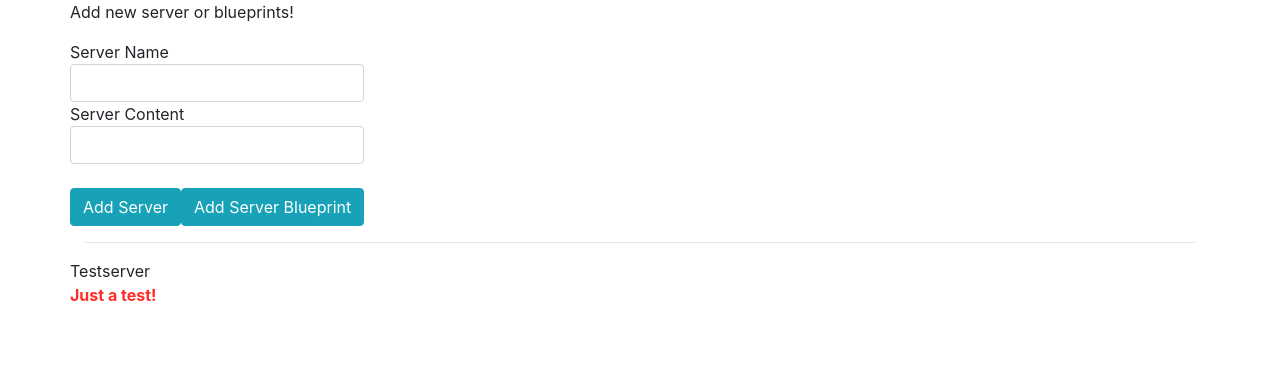
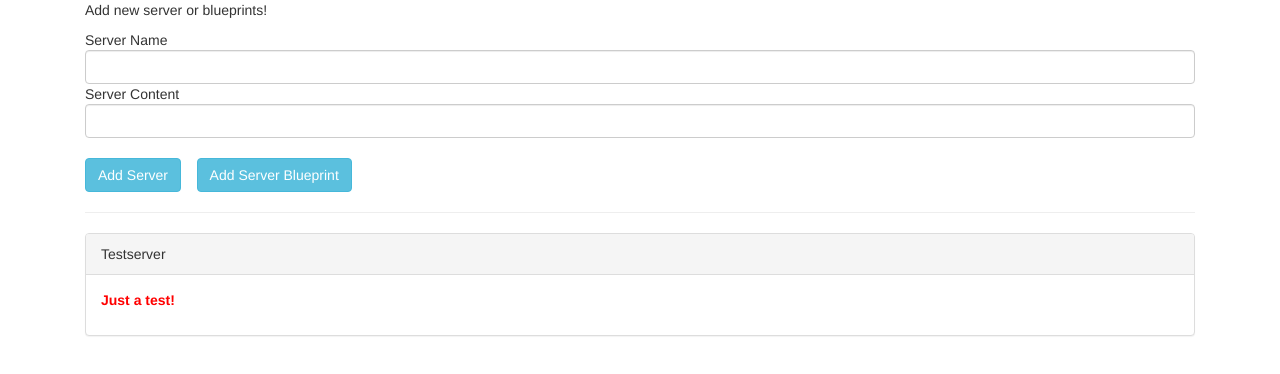
Before and after one commit to vishnuvanthala5546/Add-Server, an Angular app: page / in a window 1280 px wide. Shown: the top 374 px of the page. Built offline with nearby package versions, Linux system fonts and the light colour scheme.

Commit message:
063 Binding to Custom Events finally Add blue print and red print

```diff
--- a/src/app/cockpit/cockpit.component.html
+++ b/src/app/cockpit/cockpit.component.html
@@ -1,5 +1,5 @@
 <div class="row">
-  <div class="col-xs-12">
+  <div class="col-xl-12">
     <p>Add new server or blueprints!</p>
     <span>Server Name</span>
     <input type="text" class="form-control" [(ngModel)]="newServerName">
@@ -8,9 +8,9 @@
     <br>
     <button class="btn btn-info"
             (click)="onAddServer()">Add Server
-    </button>
+    </button> &nbsp;&nbsp;
     <button class="btn btn-info"
-            (click)="onAddBlueprint()">Add Server Blueprint
+            (click)="onBlueprintAdded()">Add Server Blueprint
     </button>
   </div>
 </div>
--- a/src/app/cockpit/cockpit.component.ts
+++ b/src/app/cockpit/cockpit.component.ts
@@ -1,4 +1,4 @@
-import { Component, OnInit } from '@angular/core';
+import {Component, EventEmitter, OnInit, Output} from '@angular/core';
 
 @Component({
   selector: 'app-cockpit',
@@ -6,6 +6,8 @@ import { Component, OnInit } from '@angular/core';
   styleUrls: ['./cockpit.component.scss']
 })
 export class CockpitComponent implements OnInit {
+ @Output() serverCreated = new EventEmitter<{serverName: string, serverContent: string}>();
+ @Output() blueprintCreated = new EventEmitter<{serverName: string, serverContent: string}>();
   newServerName = '';
   newServerContent = '';
 
@@ -13,4 +15,18 @@ export class CockpitComponent implements OnInit {
 
   ngOnInit() {
   }
+
+  onAddServer(){
+    this.serverCreated.emit({
+      serverName: this.newServerName,
+      serverContent: this.newServerContent
+    });
+  }
+
+  onBlueprintAdded(){
+     this.blueprintCreated.emit({
+       serverName: this.newServerName,
+       serverContent: this.newServerContent
+     });
+  }
 }
--- a/src/app/server-element/server-element.component.html
+++ b/src/app/server-element/server-element.component.html
@@ -4,8 +4,18 @@
   <div class="panel-heading">{{ element.name }}</div>
   <div class="panel-body">
     <p>
-      <strong *ngIf="element.type === 'server'" style="color: #ff2d27">{{ element.content }}</strong>
-      <em *ngIf="element.type === 'blueprint'">{{ element.content }}</em>
+      <strong *ngIf="element.type === 'server'" style="color: red">{{ element.content }}</strong>
+      <em *ngIf="element.type === 'blueprint'" style="color: blue">{{ element.content }}</em>
     </p>
   </div>
 </div>
+
+
+
+<!--<div class="container">-->
+  <!--<h2>Panel Heading</h2>-->
+  <!--<div class="panel panel-default">-->
+    <!--<div class="panel-heading">Panel Heading</div>-->
+    <!--<div class="panel-body">Panel Content</div>-->
+  <!--</div>-->
+<!--</div>-->
--- a/src/index.html
+++ b/src/index.html
@@ -18,6 +18,9 @@
 
   <!-- Latest compiled JavaScript -->
   <script src="https://maxcdn.bootstrapcdn.com/bootstrap/4.1.3/js/bootstrap.min.js"></script>
+  <link rel="stylesheet" href="https://maxcdn.bootstrapcdn.com/bootstrap/3.3.7/css/bootstrap.min.css">
+  <script src="https://ajax.googleapis.com/ajax/libs/jquery/3.3.1/jquery.min.js"></script>
+  <script src="https://maxcdn.bootstrapcdn.com/bootstrap/3.3.7/js/bootstrap.min.js"></script>
 </head>
 <body>
   <app-root></app-root>
```
